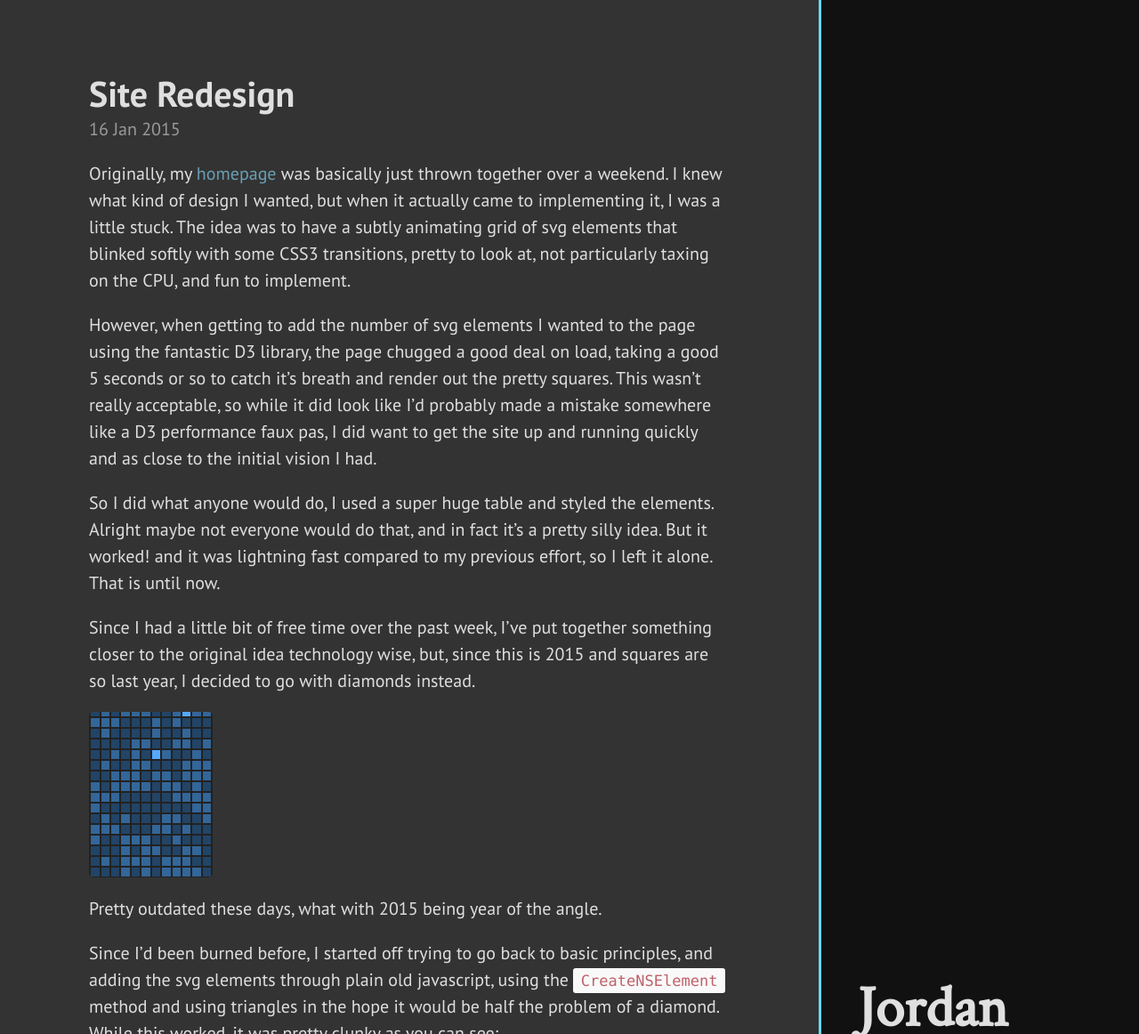
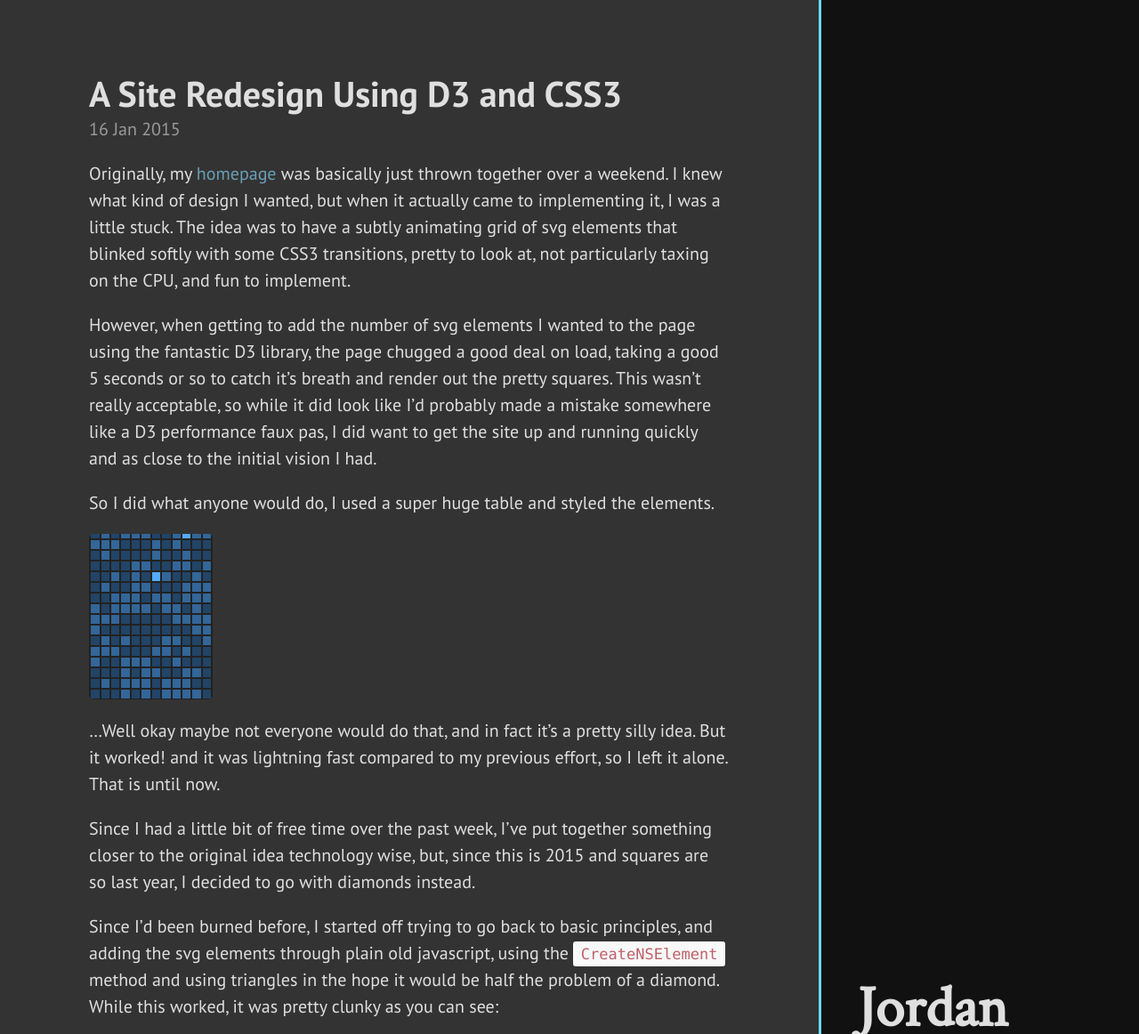
Before and after one commit to jordanrobinson/blog, a Jekyll site: the page built from _posts/2015-01-16-Site-Redesign.md, in a window 1280 px wide and 1400 px high, cut to the strip 0-1162 px from the top of the window. Shown: the whole strip at 89% size. Built offline with Jekyll 4.4.1, drawn with Linux system fonts in a browser that asks for light colours; Markdown is read by kramdown in place of the engine named in the settings.

Commit message:
Minor edits

```diff
--- a/_posts/2015-01-16-Site-Redesign.md
+++ b/_posts/2015-01-16-Site-Redesign.md
@@ -1,19 +1,19 @@
 ---
 layout: post
-title: Site Redesign
+title: A Site Redesign Using D3 and CSS3
 ---
 
 Originally, my [homepage](http://jordanrobinson.co.uk) was basically just thrown together over a weekend. I knew what kind of design I wanted, but when it actually came to implementing it, I was a little stuck. The idea was to have a subtly animating grid of svg elements that blinked softly with some CSS3 transitions, pretty to look at, not particularly taxing on the CPU, and fun to implement.
 
 However, when getting to add the number of svg elements I wanted to the page using the fantastic D3 library, the page chugged a good deal on load, taking a good 5 seconds or so to catch it's breath and render out the pretty squares. This wasn't really acceptable, so while it did look like I'd probably made a mistake somewhere like a D3 performance faux pas, I did want to get the site up and running quickly and as close to the initial vision I had.
 
-So I did what anyone would do, I used a super huge table and styled the elements. Alright maybe not everyone would do that, and in fact it's a pretty silly idea. But it worked! and it was lightning fast compared to my previous effort, so I left it alone. That is until now.
-
-Since I had a little bit of free time over the past week, I've put together something closer to the original idea technology wise, but, since this is 2015 and squares are so last year, I decided to go with diamonds instead.
+So I did what anyone would do, I used a super huge table and styled the elements.
 
 ![alt text](http://blog.jordanrobinson.co.uk/public/images/squares.png "A css based square effect")
 
-Pretty outdated these days, what with 2015 being year of the angle.
+...Well okay maybe not everyone would do that, and in fact it's a pretty silly idea. But it worked! and it was lightning fast compared to my previous effort, so I left it alone. That is until now.
+
+Since I had a little bit of free time over the past week, I've put together something closer to the original idea technology wise, but, since this is 2015 and squares are so last year, I decided to go with diamonds instead.
 
 Since I'd been burned before, I started off trying to go back to basic principles, and adding the svg elements through plain old javascript, using the <code>CreateNSElement</code> method and using triangles in the hope it would be half the problem of a diamond. While this worked, it was pretty clunky as you can see:
 
```
